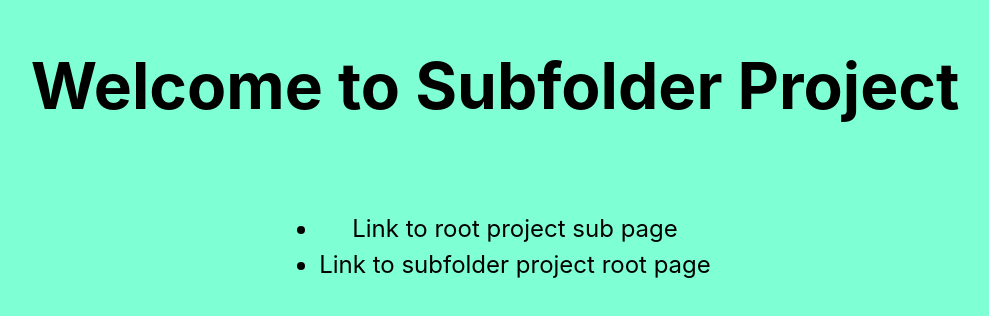
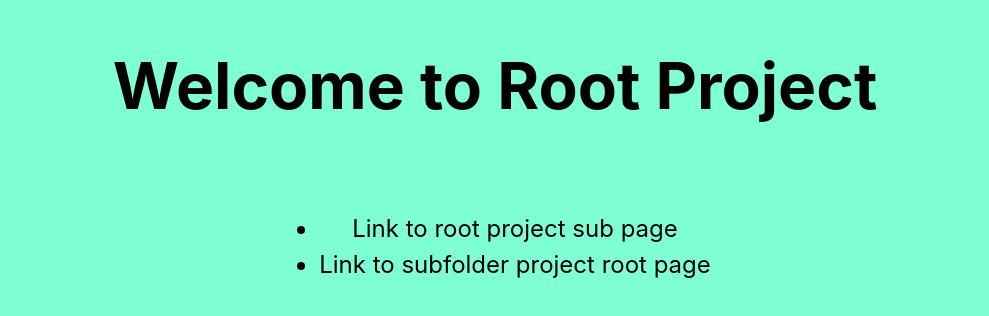
Before and after one commit to pego/nextjs-root, a Next.js app: page / in a window 1280 px wide. Shown: the part 190-506 px from the top of the page, without its empty margins (145-1134 px from the left). Built offline with nearby package versions, Linux system fonts and the light colour scheme.

Commit message:
update vercel.json

```diff
--- a/pages/index.js
+++ b/pages/index.js
@@ -14,7 +14,7 @@ export default function Home() {
 
       <main className={styles.main}>
         <h1 className={styles.title}>
-          Welcome to Subfolder Project
+          Welcome to Root Project
         </h1>
 
         <div className={styles.description}>
```
Also changed, not shown: vercel.json.
